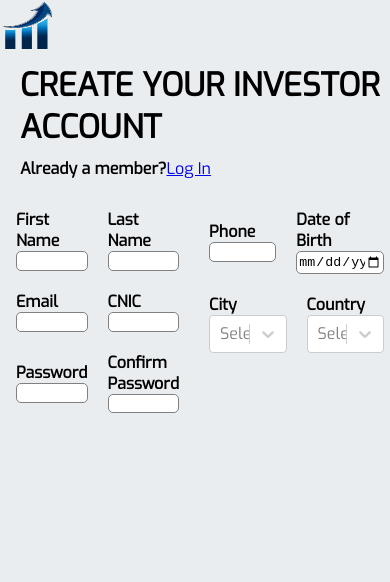
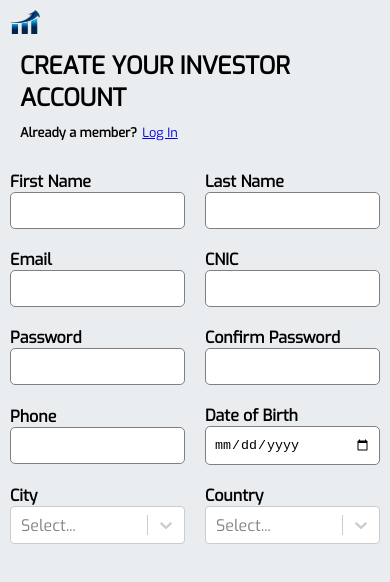
Before and after one commit to MuhammadFASEEH2002/Investify, a React (Create React App) app in the folder client/: page /user-registration in a window 390 px wide. Shown: the top 582 px of the page. Built offline with nearby package versions, Linux system fonts and the light colour scheme.

Commit message:
made the form responsive

```diff
--- a/client/src/css/Userregistration/Userregistration.css
+++ b/client/src/css/Userregistration/Userregistration.css
@@ -1,55 +1,116 @@
 .userregistration-main {
     width: 100%;
-    height: 100%;
+    min-height: 100%;
     font-family: 'Exo', sans-serif;
     background-color: #EAEDEF;
 }
+
 .userregistration-header {
     width: 100%;
     padding: 0.5%;
 }
-.userregistration-header-logo-section,.userregisteration-heading-section,.userregistration-inputarea{
+
+.userregistration-header-logo-section,
+.userregisteration-heading-section,
+.userregistration-inputarea {
     width: 100%;
 }
+
 .userregistration-logo {
     height: 60px;
     width: 50px;
     background-image: url(../../../public/images/logo.png);
     background-size: 100% 100%;
 }
-.userregisteration-heading{
+
+.userregisteration-heading {
     margin-left: 20px;
 }
-.userregistration-loginmessage{
+
+.userregistration-loginmessage {
     width: 100%;
     margin-left: 20px;
     margin-top: 10px;
 }
-.userregistration-loginmessage h1{
+
+.userregistration-loginmessage h1 {
     font-size: 1rem;
+    margin-right: 5px;
 }
-.userregistration-loginmessage h1 span{
+
+.userregistration-loginmessage h1 span {
     font-size: 0.8rem;
 }
-.userregistration-form{
+
+.userregistration-form {
     margin-top: 20px;
+    width: 100%;
+}
 
-}
-.userregistration-form-left,.userregistration-form-right{
+.userregistration-form-left,
+.userregistration-form-right {
     width: 50%;
     margin-left: 10px;
 }
-.userregistration-inputfields{
+
+.userregistration-inputfields {
     width: 45%;
     margin: 10px;
 }
-.userregistration-inputfields-label{
+
+.userregistration-inputfields-label {
     font-size: 1rem;
 
 }
-    .userregistration-inputarea-inputboxes{
+
+.userregistration-inputarea-inputboxes {
     width: 100%;
-        padding: 2% 1% 2% 1%;
+    padding: 10px 8px 10px 8px;
     border-radius: 5px;
-        border: 0.8px solid grey;
+    border: 0.5px solid grey;
 }
+
+@media screen and (max-width: 768px) {
+    .userregistration-form {
+        flex-direction: column;
+
+    }
+
+    .userregistration-form-left,
+    .userregistration-form-right {
+        width: 100%;
+
+    }
+}
+
+@media screen and (max-width: 468px) {
+    .userregistration-header {
+        padding: 10px;
+    }
+
+    .userregistation-header-logo-section {
+        width: 20%;
+    }
+
+    .userregistration-logo {
+        height: 30px;
+        width: 30px;
+    }
+    .userregisteration-heading {
+        font-size: 1.5rem;
+    }
+
+    .userregistration-loginmessage,.userregistration-loginmessage h1,  .userregistration-loginmessage h1 span {
+        font-size: 0.8rem;
+    }
+    .userregistration-inputfields {
+        width: 50%;
+
+    }
+    .userregistration-form-left,
+    .userregistration-form-right {
+       margin: 0;
+
+    }
+
+}
```
Lines whose indentation alone changed are shown as unchanged.
